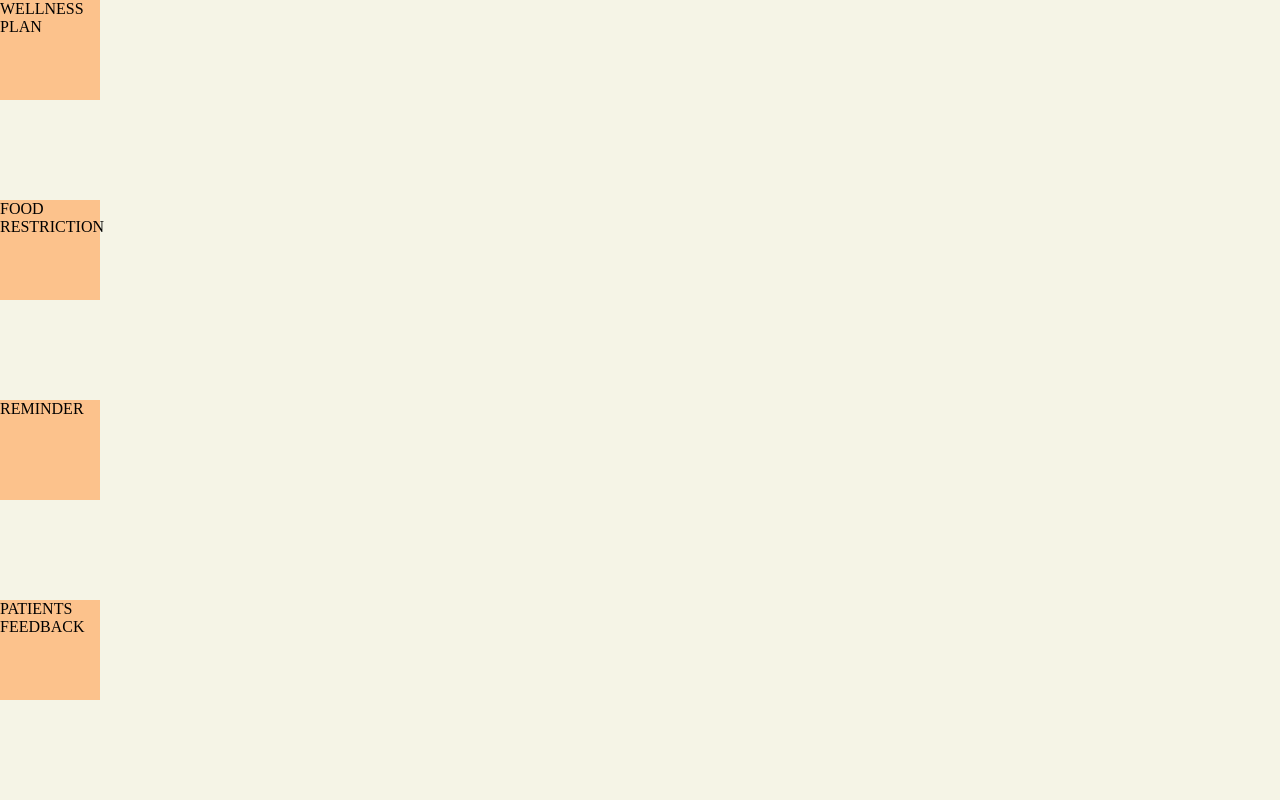
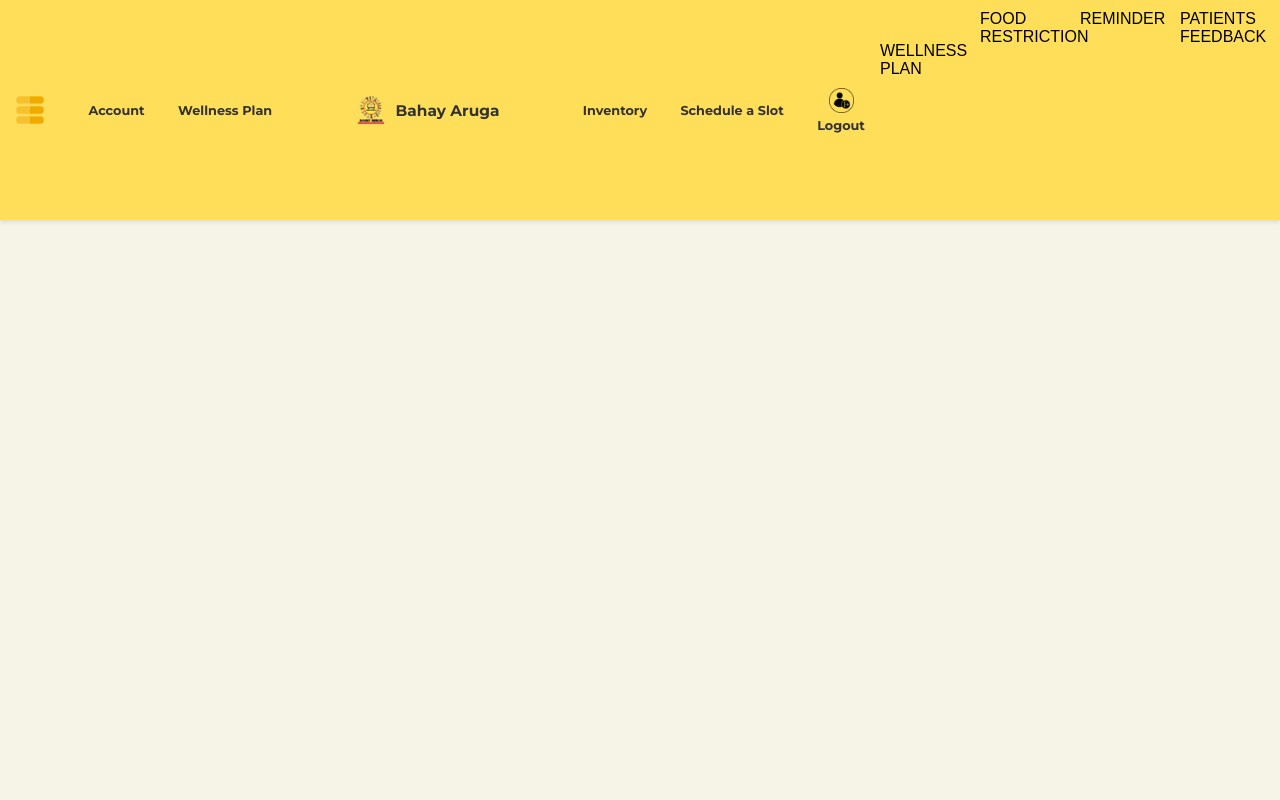
Before and after one commit to Andrei-codes/Bahay-Aruga-1, a Flask app: template templates/patient/wellnessplan.html in a window 1280 px wide. Run offline with Flask 3, Linux system fonts and the light colour scheme; the template is opened without the code that fills it, so the values that code supplies are empty.

Commit message:
wellness plan

```diff
--- a/static/css/theme.css
+++ b/static/css/theme.css
@@ -598,29 +598,30 @@ section#section-modal form .btn-primary {
 }
 
 .first{
+  font-family:
   height: 100px;
   width: 100px;
-  background-color: rgb(252, 194, 140);
+  background-color: 0%,0%, #ffde59,#ffa100;
   margin-bottom: 100px;
 }
 
 .second{
   height: 100px;
   width: 100px;
-  background-color: rgb(252, 194, 140);
+  background-color: 0%,0%, #ffde59,#ffa100;
   margin-bottom: 100px;
 }
 
 .third{
   height: 100px;
   width: 100px;
-  background-color: rgb(252, 194, 140);
+  background-color: 0%,0%, #ffde59,#ffa100;
   margin-bottom: 100px;
 }
 
 .fourth{
   height: 100px;
   width: 100px;
-  background-color: rgb(252, 194, 140);
+  background-color: 0%,0%, #ffde59,#ffa100;
   margin-bottom: 100px;
 }
--- a/templates/patient/wellnessplan.html
+++ b/templates/patient/wellnessplan.html
@@ -5,16 +5,146 @@
     <meta name="viewport" content="width=device-width, initial-scale=1.0" />
     <link
       rel="stylesheet"
-        href="/static/css/theme.css"
+      href="{{ url_for('static', filename='css/theme.css') }}"
     />
     <link
       rel="shortcut icon"
-        href="/static/img/Logo-nobg.png"
+      href="{{ url_for('static', filename='img/Logo-nobg.png') }}"
       type="image/x-icon"
     />
-      <title>Wellness Plan</title>
-    </head>
+    <title>WELLNESS PLAN</title>
+    <style>
+      body {
+        margin: 0;
+        font-family: Arial, sans-serif;
+        display: flex;
+        flex-direction: column;
+        min-height: 100vh;
+      }
+      .wrapper {
+        width: 100%;
+        margin: 0 auto;
+        max-width: 1200px;
+        padding: 0 15px;
+        flex: 1;
+      }
+      .content-wrapper {
+        display: flex;
+        justify-content: space-between;
+        align-items: flex-start;
+        flex-wrap: wrap;
+        padding-top: 20px; /* Adjust as needed */
+      }
+      .navbar {
+        list-style-type: none;
+        margin: 0;
+        padding: 0;
+        display: flex;
+        align-items: center;
+      }
+      .navbar li {
+        margin: 0 15px;
+      }
+      .navbar li a {
+        text-decoration: none;
+        color: #000;
+        font-weight: bold;
+      }
+      .navbar li a:hover {
+        text-decoration: underline;
+      }
+      .logo {
+        width: 50px;
+        height: auto;
+      }
+      .logo-nav {
+        display: flex;
+        align-items: center;
+        justify-content: center;
+      }
+      .logo-nav img {
+        margin-right: 10px;
+        .first{
+  font-family:
+  height: 100px;
+  width: 100px;
+  background-color: 0%,0%, #ffde59,#ffa100;
+  margin-bottom: 100px;
+}
+
+.second{
+  height: 100px;
+  width: 100px;
+  background-color: 0%,0%, #ffde59,#ffa100;
+  margin-bottom: 100px;
+}
+
+.third{
+  height: 100px;
+  width: 100px;
+  background-color: 0%,0%, #ffde59,#ffa100;
+  margin-bottom: 100px;
+}
+
+.fourth{
+  height: 100px;
+  width: 100px;
+  background-color: 0%,0%, #ffde59,#ffa100;
+  margin-bottom: 100px;
+}
+
+      }
+        </style>
       <body>
+        <section id="header">
+      <div class="wrapper">
+        <div class="header-con">
+          <ul class="navbar">
+            <li>
+              <div class="logo-nav" onclick="toggleMenu()">
+                <img
+                  src="{{ url_for('static', filename='img/hamburger_menu.png') }}"
+                  class="logo"
+                  alt="Logo"
+                />
+              </div>
+            </li>
+            <li><a href="#account">Account</a></li>
+            <li><a href="#wellness_plan">Wellness Plan</a></li>
+            <li>
+              <a href="#">
+                <div class="logo-nav">
+                  <img
+                    src="{{ url_for('static', filename='img/Logo-nobg.png') }}"
+                    class="logo"
+                    alt="Logo"
+                  />
+                  <span>Bahay Aruga</span>
+                </div>
+              </a>
+            </li>
+            <li><a href="#inventory">Inventory</a></li>
+            <li><a href="#schedule_slot">Schedule a Slot</a></li>
+            <li>
+              <a
+                href="{{ url_for('.index') }}"
+                style="
+                  display: flex;
+                  flex-direction: column;
+                  align-items: center;
+                "
+              >
+                <img
+                  src="{{ url_for('static', filename='img/logout_icon.png') }}"
+                  alt="Logout Icon"
+                  style="width: 25px; height: auto; margin-bottom: 5px"
+                />
+                Logout
+              </a>
+            </li>
+          </ul>
+        </div>
+      </div>
       <div class="first">WELLNESS PLAN</div>
       <div class="second">FOOD RESTRICTION</div>
       <div class="third">REMINDER</div>
```
Lines whose indentation alone changed are shown as unchanged.
